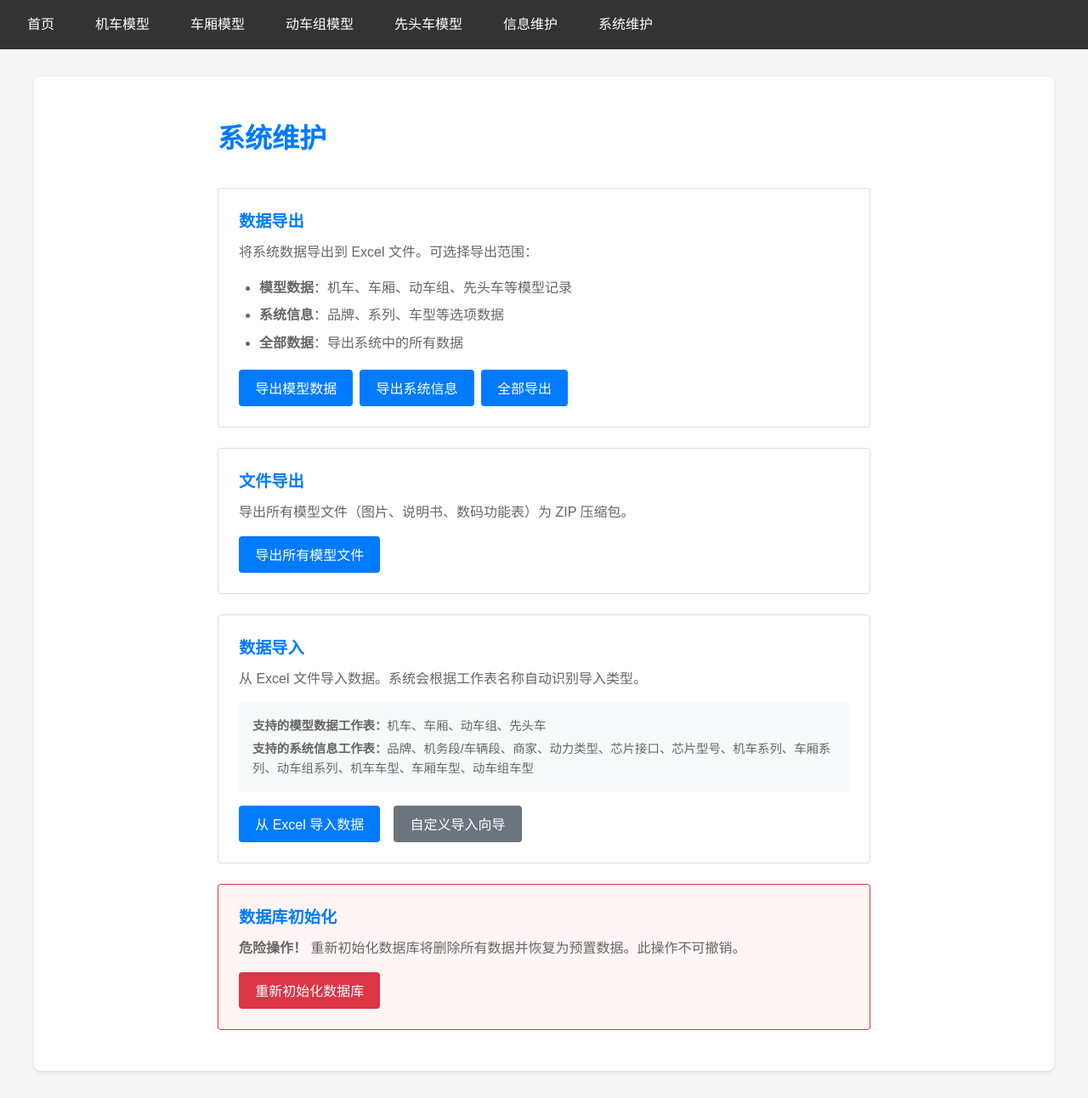
After one commit to plinux/TrainModelManager, a Flask app: page /system in a window 1280 px wide. The commit adds this page. Shown: the whole page at 85% size. Run offline with Flask 3, Linux system fonts and the light colour scheme; some libraries are stand-ins or nearby versions.

Commit message:
[Feature] System maintenance: import/export and database reset
- System page (model/system/all export, Excel import, database reset)
- Database reset via sys.executable subprocess + X-Confirm header
- Tests: system maintenance route

```diff
--- a/routes/__init__.py
+++ b/routes/__init__.py
@@ -7,6 +7,7 @@ from .trainset import trainset_bp
 from .locomotive_head import locomotive_head_bp
 from .options import options_bp
 from .excel_io import excel_io_bp
+from .system import system_bp
 def register_blueprints(app):
-  for bp in [main_bp, api_bp, locomotive_bp, auto_fill_bp, carriage_bp, trainset_bp, locomotive_head_bp, options_bp, excel_io_bp]:
+  for bp in [main_bp, api_bp, locomotive_bp, auto_fill_bp, carriage_bp, trainset_bp, locomotive_head_bp, options_bp, excel_io_bp, system_bp]:
     app.register_blueprint(bp)
--- /dev/null
+++ b/routes/system.py
@@ -0,0 +1,59 @@
+"""
+系统维护路由
+提供数据导入导出和数据库初始化功能
+"""
+from flask import Blueprint, render_template, redirect, url_for, jsonify, request
+from models import db, PowerType, Brand, Depot, Merchant, ChipInterface, ChipModel
+from models import LocomotiveSeries, LocomotiveModel, CarriageSeries, CarriageModel
+from models import TrainsetSeries, TrainsetModel
+import subprocess
+import sys
+import logging
+
+logger = logging.getLogger(__name__)
+
+system_bp = Blueprint('system', __name__)
+
+
+@system_bp.route('/system')
+def system():
+    """系统维护页面"""
+    return render_template('system.html')
+
+
+@system_bp.route('/system/reinit', methods=['POST'])
+def reinit_database():
+    """重新初始化数据库（需二次确认头，防误触）"""
+    if request.headers.get('X-Confirm') != 'REINIT':
+        return jsonify({'success': False, 'error': '需要二次确认（请求头 X-Confirm: REINIT）'}), 400
+    try:
+        # 删除所有数据（按外键依赖顺序）
+        from models import CarriageItem, Locomotive, CarriageSet, Trainset, LocomotiveHead
+        CarriageItem.query.delete()
+        Locomotive.query.delete()
+        CarriageSet.query.delete()
+        Trainset.query.delete()
+        LocomotiveHead.query.delete()
+        LocomotiveModel.query.delete()
+        TrainsetModel.query.delete()
+        CarriageModel.query.delete()
+        LocomotiveSeries.query.delete()
+        CarriageSeries.query.delete()
+        TrainsetSeries.query.delete()
+        ChipModel.query.delete()
+        ChipInterface.query.delete()
+        Depot.query.delete()
+        Merchant.query.delete()
+        Brand.query.delete()
+        PowerType.query.delete()
+        db.session.commit()
+
+        # 运行初始化脚本（用当前解释器，避免 venv 环境下裸 python 找不到依赖）
+        subprocess.run([sys.executable, 'init_db.py'], check=True)
+
+        logger.info("Database reinitialized successfully")
+        return jsonify({'success': True, 'message': '数据库重新初始化成功'})
+    except Exception as e:
+        db.session.rollback()
+        logger.error(f"Error reinitializing database: {e}")
+        return jsonify({'success': False, 'error': str(e)}), 500
--- /dev/null
+++ b/static/js/system.js
@@ -0,0 +1,391 @@
+/**
+ * 系统维护页面 JavaScript
+ */
+(function() {
+  'use strict';
+
+  // DOM 元素
+  const btnExportModels = document.getElementById('btn-export-models');
+  const btnExportSystem = document.getElementById('btn-export-system');
+  const btnExportAll = document.getElementById('btn-export-all');
+  const btnExportFiles = document.getElementById('btn-export-files');
+  const btnImport = document.getElementById('btn-import');
+  const importFile = document.getElementById('import-file');
+  const importFilename = document.getElementById('import-filename');
+  const btnReinit = document.getElementById('btn-reinit');
+  const confirmDialog = document.getElementById('confirm-dialog');
+  const confirmMessage = document.getElementById('confirm-message');
+  const btnCancel = document.getElementById('btn-cancel');
+  const btnConfirm = document.getElementById('btn-confirm');
+
+  // 冲突对话框元素
+  const conflictDialog = document.getElementById('conflict-dialog');
+  const conflictMessage = document.getElementById('conflict-message');
+  const btnConflictSkip = document.getElementById('btn-conflict-skip');
+  const btnConflictOverwrite = document.getElementById('btn-conflict-overwrite');
+
+  // 当前待确认的操作
+  let pendingAction = null;
+  // 冲突对话框相关
+  let pendingConflictFile = null;
+
+  /**
+   * 显示消息提示
+   */
+  function showMessage(message, isError) {
+    alert(isError ? '错误: ' + message : message);
+  }
+
+  /**
+   * 显示确认对话框
+   */
+  function showConfirmDialog(message, action) {
+    confirmMessage.textContent = message;
+    pendingAction = action;
+    confirmDialog.style.display = 'flex';
+  }
+
+  /**
+   * 隐藏确认对话框
+   */
+  function hideConfirmDialog() {
+    confirmDialog.style.display = 'none';
+    pendingAction = null;
+  }
+
+  /**
+   * 导出数据到 Excel
+   * @param {string} mode - 导出模式: 'models', 'system', 'all'
+   * @param {HTMLElement} button - 触发的按钮元素
+   */
+  function exportToExcel(mode, button) {
+    const originalText = button.textContent;
+    button.disabled = true;
+    button.textContent = '导出中...';
+
+    fetch('/api/export/excel?mode=' + mode)
+      .then(function(response) {
+        if (!response.ok) {
+          return response.json().then(function(data) {
+            throw new Error(data.error || '导出失败');
+          });
+        }
+        // 从响应头获取文件名
+        var contentDisposition = response.headers.get('Content-Disposition');
+        var filename = 'export.xlsx';
+        if (contentDisposition) {
+          var filenameMatch = contentDisposition.match(/filename\*?=['"]?(?:UTF-\d['"]*)?([^'";\s]+)['"]?;?/i);
+          if (filenameMatch && filenameMatch[1]) {
+            filename = decodeURIComponent(filenameMatch[1]);
+          }
+        }
+        return response.blob().then(function(blob) {
+          return { blob: blob, filename: filename };
+        });
+      })
+      .then(function(result) {
+        // 创建下载链接
+        var url = window.URL.createObjectURL(result.blob);
+        var a = document.createElement('a');
+        a.href = url;
+        a.download = result.filename;
+        document.body.appendChild(a);
+        a.click();
+        window.URL.revokeObjectURL(url);
+        document.body.removeChild(a);
+        showMessage('导出成功！');
+      })
+      .catch(function(error) {
+        showMessage(error.message, true);
+      })
+      .finally(function() {
+        button.disabled = false;
+        button.textContent = originalText;
+      });
+  }
+
+  /**
+   * 导出所有模型文件为 ZIP
+   * @param {HTMLElement} button - 触发的按钮元素
+   */
+  function exportAllFiles(button) {
+    const originalText = button.textContent;
+    button.disabled = true;
+    button.textContent = '打包中...';
+
+    fetch('/api/files/export-all')
+      .then(function(response) {
+        if (!response.ok) {
+          return response.json().then(function(data) {
+            throw new Error(data.error || '导出失败');
+          });
+        }
+        // 从响应头获取文件名
+        var contentDisposition = response.headers.get('Content-Disposition');
+        var filename = 'model_files.zip';
+        if (contentDisposition) {
+          var filenameMatch = contentDisposition.match(/filename\*?=['"]?(?:UTF-\d['"]*)?([^'";\s]+)['"]?;?/i);
+          if (filenameMatch && filenameMatch[1]) {
+            filename = decodeURIComponent(filenameMatch[1]);
+          }
+        }
+        return response.blob().then(function(blob) {
+          return { blob: blob, filename: filename };
+        });
+      })
+      .then(function(result) {
+        // 创建下载链接
+        var url = window.URL.createObjectURL(result.blob);
+        var a = document.createElement('a');
+        a.href = url;
+        a.download = result.filename;
+        document.body.appendChild(a);
+        a.click();
+        window.URL.revokeObjectURL(url);
+        document.body.removeChild(a);
+        showMessage('文件导出成功！');
+      })
+      .catch(function(error) {
+        showMessage(error.message, true);
+      })
+      .finally(function() {
+        button.disabled = false;
+        button.textContent = originalText;
+      });
+  }
+
+  /**
+   * 从 Excel 导入数据（带预检查）
+   */
+  function importFromExcel(file) {
+    btnImport.disabled = true;
+    btnImport.textContent = '检查中...';
+
+    // 先进行预检查
+    var formData = new FormData();
+    formData.append('file', file);
+    formData.append('mode', 'preview');
+
+    fetch('/api/import/excel', {
+      method: 'POST',
+      body: formData
+    })
+      .then(function(response) {
+        return response.json();
+      })
+      .then(function(data) {
+        if (data.success) {
+          if (data.has_conflicts) {
+            // 有冲突，显示确认对话框
+            showConflictDialog(file, data.conflicts, data.sheets);
+          } else {
+            // 无冲突，直接导入
+            doImport(file, 'skip');
+          }
+        } else {
+          throw new Error(data.error || '预检查失败');
+        }
+      })
+      .catch(function(error) {
+        showMessage(error.message, true);
+        btnImport.disabled = false;
+        btnImport.textContent = '从 Excel 导入数据';
+        importFile.value = '';
+        importFilename.textContent = '';
+      });
+  }
+
+  /**
+   * 显示冲突确认对话框
+   */
+  function showConflictDialog(file, conflicts, sheets) {
+    // 存储待处理的文件
+    pendingConflictFile = file;
+
+    // 构建冲突列表显示
+    var conflictList = conflicts.slice(0, 10).map(function(c) {
+      return c.message;
+    }).join('\n');
+    if (conflicts.length > 10) {
+      conflictList += '\n... 还有 ' + (conflicts.length - 10) + ' 条冲突';
+    }
+
+    // 构建消息内容
+    var message = '发现 ' + conflicts.length + ' 条数据冲突：\n' + conflictList;
+    message += '\n\n请选择处理方式：';
+
+    // 使用 textContent 安全设置文本内容
+    var preElement = document.createElement('pre');
+    preElement.textContent = message;
+
+    // 清空并添加内容
+    conflictMessage.innerHTML = '';
+    conflictMessage.appendChild(preElement);
+
+    // 显示自定义对话框
+    conflictDialog.style.display = 'flex';
+  }
+
+  /**
+   * 隐藏冲突对话框
+   */
+  function hideConflictDialog() {
+    conflictDialog.style.display = 'none';
+    pendingConflictFile = null;
+  }
+
+  /**
+   * 执行实际导入
+   */
+  function doImport(file, mode) {
+    btnImport.disabled = true;
+    btnImport.textContent = '导入中...';
+
+    var formData = new FormData();
+    formData.append('file', file);
+    formData.append('mode', mode);
+
+    fetch('/api/import/excel', {
+      method: 'POST',
+      body: formData
+    })
+      .then(function(response) {
+        return response.json();
+      })
+      .then(function(data) {
+        if (data.success) {
+          var message = '导入成功！';
+          if (data.summary && Object.keys(data.summary).length > 0) {
+            var parts = [];
+            for (var key in data.summary) {
+              parts.push(key + ': ' + data.summary[key] + ' 条');
+            }
+            message += '\n' + parts.join('，');
+          } else {
+            message += '\n没有找到可导入的数据（请检查工作表名称是否正确）';
+          }
+          showMessage(message);
+        } else {
+          throw new Error(data.error || '导入失败');
+        }
+      })
+      .catch(function(error) {
+        showMessage(error.message, true);
+      })
+      .finally(function() {
+        btnImport.disabled = false;
+        btnImport.textContent = '从 Excel 导入数据';
+        importFile.value = '';
+        importFilename.textContent = '';
+      });
+  }
+
+  /**
+   * 重新初始化数据库
+   */
+  function reinitDatabase() {
+    btnReinit.disabled = true;
+    btnReinit.textContent = '初始化中...';
+
+    fetch('/system/reinit', {
+      method: 'POST',
+      headers: { 'X-Confirm': 'REINIT' }
+    })
+      .then(function(response) {
+        return response.json();
+      })
+      .then(function(data) {
+        if (data.success) {
+          showMessage(data.message || '数据库重新初始化成功！');
+        } else {
+          throw new Error(data.error || '初始化失败');
+        }
+      })
+      .catch(function(error) {
+        showMessage(error.message, true);
+      })
+      .finally(function() {
+        btnReinit.disabled = false;
+        btnReinit.textContent = '重新初始化数据库';
+      });
+  }
+
+  // 事件绑定 - 导出按钮
+  btnExportModels.addEventListener('click', function() {
+    exportToExcel('models', btnExportModels);
+  });
+
+  btnExportSystem.addEventListener('click', function() {
+    exportToExcel('system', btnExportSystem);
+  });
+
+  btnExportAll.addEventListener('click', function() {
+    exportToExcel('all', btnExportAll);
+  });
+
+  // 事件绑定 - 文件导出
+  if (btnExportFiles) {
+    btnExportFiles.addEventListener('click', function() {
+      exportAllFiles(btnExportFiles);
+    });
+  }
+
+  // 事件绑定 - 导入
+  btnImport.addEventListener('click', function() {
+    importFile.click();
+  });
+
+  importFile.addEventListener('change', function() {
+    const file = importFile.files[0];
+    if (file) {
+      importFilename.textContent = file.name;
+      importFromExcel(file);
+    }
+  });
+
+  // 事件绑定 - 数据库初始化
+  btnReinit.addEventListener('click', function() {
+    showConfirmDialog(
+      '确定要重新初始化数据库吗？此操作将删除所有数据，且不可撤销！',
+      reinitDatabase
+    );
+  });
+
+  btnCancel.addEventListener('click', hideConfirmDialog);
+
+  btnConfirm.addEventListener('click', function() {
+    if (pendingAction) {
+      pendingAction();
+    }
+    hideConfirmDialog();
+  });
+
+  // 点击遮罩层关闭对话框
+  confirmDialog.addEventListener('click', function(e) {
+    if (e.target === confirmDialog) {
+      hideConfirmDialog();
+    }
+  });
+
+  // 冲突对话框事件绑定
+  btnConflictSkip.addEventListener('click', function() {
+    if (pendingConflictFile) {
+      doImport(pendingConflictFile, 'skip');
+    }
+    hideConflictDialog();
+  });
+
+  btnConflictOverwrite.addEventListener('click', function() {
+    if (pendingConflictFile) {
+      doImport(pendingConflictFile, 'overwrite');
+    }
+    hideConflictDialog();
+  });
+
+  // 点击遮罩层关闭冲突对话框
+  conflictDialog.addEventListener('click', function(e) {
+    if (e.target === conflictDialog) {
+      hideConflictDialog();
+    }
+  });
+})();
--- a/templates/base.html
+++ b/templates/base.html
@@ -15,6 +15,7 @@
     <li><a href="{{ url_for('trainset.trainset') }}">动车组模型</a></li>
     <li><a href="{{ url_for('locomotive_head.locomotive_head') }}">先头车模型</a></li>
     <li><a href="{{ url_for('options.options') }}">信息维护</a></li>
+    <li><a href="{{ url_for('system.system') }}">系统维护</a></li>
   </ul></nav>
   <main>{% block content %}{% endblock %}</main>
   <script src="{{ url_for('static', filename='js/core/modal.js') }}"></script>
--- /dev/null
+++ b/templates/system.html
@@ -0,0 +1,253 @@
+{% extends "base.html" %}
+
+{% block title %}系统维护 - 火车模型管理系统{% endblock %}
+
+{% block content %}
+<div class="system-page">
+  <h1>系统维护</h1>
+
+  <div class="system-sections">
+    <!-- 数据导出 -->
+    <section class="system-section">
+      <h2>数据导出</h2>
+      <p class="section-desc">将系统数据导出到 Excel 文件。可选择导出范围：</p>
+      <ul class="export-options">
+        <li><strong>模型数据</strong>：机车、车厢、动车组、先头车等模型记录</li>
+        <li><strong>系统信息</strong>：品牌、系列、车型等选项数据</li>
+        <li><strong>全部数据</strong>：导出系统中的所有数据</li>
+      </ul>
+      <div class="section-actions">
+        <div class="export-buttons">
+          <button type="button" class="btn btn-primary" id="btn-export-models">
+            导出模型数据
+          </button>
+          <button type="button" class="btn btn-primary" id="btn-export-system">
+            导出系统信息
+          </button>
+          <button type="button" class="btn btn-primary" id="btn-export-all">
+            全部导出
+          </button>
+        </div>
+      </div>
+    </section>
+
+    <!-- 文件导出 -->
+    <section class="system-section">
+      <h2>文件导出</h2>
+      <p class="section-desc">导出所有模型文件（图片、说明书、数码功能表）为 ZIP 压缩包。</p>
+      <div class="section-actions">
+        <div class="export-buttons">
+          <button type="button" class="btn btn-primary" id="btn-export-files">
+            导出所有模型文件
+          </button>
+        </div>
+      </div>
+    </section>
+
+    <!-- 数据导入 -->
+    <section class="system-section">
+      <h2>数据导入</h2>
+      <p class="section-desc">从 Excel 文件导入数据。系统会根据工作表名称自动识别导入类型。</p>
+      <div class="import-info">
+        <p><strong>支持的模型数据工作表：</strong>机车、车厢、动车组、先头车</p>
+        <p><strong>支持的系统信息工作表：</strong>品牌、机务段/车辆段、商家、动力类型、芯片接口、芯片型号、机车系列、车厢系列、动车组系列、机车车型、车厢车型、动车组车型</p>
+      </div>
+      <div class="section-actions">
+        <input type="file" id="import-file" accept=".xlsx,.xls" style="display: none;">
+        <button type="button" class="btn btn-primary" id="btn-import">
+          从 Excel 导入数据
+        </button>
+        <button type="button" class="btn btn-secondary" id="btn-custom-import">
+          自定义导入向导
+        </button>
+        <span id="import-filename" class="filename"></span>
+      </div>
+    </section>
+
+    <!-- 数据库初始化 -->
+    <section class="system-section danger-zone">
+      <h2>数据库初始化</h2>
+      <p class="section-desc">
+        <strong class="warning-text">危险操作！</strong>
+        重新初始化数据库将删除所有数据并恢复为预置数据。此操作不可撤销。
+      </p>
+      <div class="section-actions">
+        <button type="button" class="btn btn-danger" id="btn-reinit">
+          重新初始化数据库
+        </button>
+      </div>
+    </section>
+  </div>
+</div>
+
+<!-- 确认对话框 -->
+<div id="confirm-dialog" class="modal-overlay" style="display: none;">
+  <div class="modal-dialog">
+    <h3>确认操作</h3>
+    <p id="confirm-message"></p>
+    <div class="modal-actions">
+      <button type="button" class="btn btn-secondary" id="btn-cancel">取消</button>
+      <button type="button" class="btn btn-danger" id="btn-confirm">确认</button>
+    </div>
+  </div>
+</div>
+
+<!-- 冲突对话框 -->
+<div id="conflict-dialog" class="modal-overlay" style="display: none;">
+  <div class="modal-dialog conflict-dialog">
+    <h3>数据冲突</h3>
+    <p id="conflict-message"></p>
+    <div class="modal-actions">
+      <button type="button" class="btn btn-secondary" id="btn-conflict-skip">跳过冲突</button>
+      <button type="button" class="btn btn-primary" id="btn-conflict-overwrite">导入（覆盖）</button>
+    </div>
+  </div>
+</div>
+
+<!-- 自定义导入向导模态框 -->
+<div id="custom-import-modal" class="custom-import-overlay" style="display: none;">
+  <div class="custom-import-container">
+    <!-- 模态框头部 -->
+    <div class="custom-import-header">
+      <h2>自定义导入向导</h2>
+      <button type="button" class="modal-close" id="btn-custom-import-close" aria-label="关闭">&times;</button>
+    </div>
+
+    <!-- 步骤指示器 -->
+    <div class="custom-import-steps">
+      <div class="step-indicator" data-step="1">
+        <span class="step-number">1</span>
+        <span class="step-label">选择模板</span>
+      </div>
+      <div class="step-indicator" data-step="2">
+        <span class="step-number">2</span>
+        <span class="step-label">选择文件</span>
+      </div>
+      <div class="step-indicator" data-step="3">
+        <span class="step-number">3</span>
+        <span class="step-label">工作表映射</span>
+      </div>
+      <div class="step-indicator" data-step="4">
+        <span class="step-number">4</span>
+        <span class="step-label">列映射</span>
+      </div>
+      <div class="step-indicator" data-step="5">
+        <span class="step-number">5</span>
+        <span class="step-label">确认导入</span>
+      </div>
+    </div>
+
+    <!-- 内容区域 -->
+    <div class="custom-import-content">
+      <!-- 步骤1: 选择模板 -->
+      <div class="import-step" id="step-1-template">
+        <h3>选择导入模板</h3>
+        <p class="step-desc">模板可以保存常用的映射配置，方便下次快速导入。</p>
+        <div class="template-list" id="template-list">
+          <!-- 模板列表将由 JavaScript 动态生成 -->
+          <p class="no-templates" id="no-templates-msg">暂无保存的模板，请手动配置映射。</p>
+        </div>
+      </div>
+
+      <!-- 步骤2: 选择文件 -->
+      <div class="import-step" id="step-2-file" style="display: none;">
+        <h3>选择要导入的Excel文件</h3>
+        <div class="file-upload-area">
+          <input type="file" id="custom-import-file" accept=".xlsx,.xls">
+          <p class="file-hint">支持 .xlsx 和 .xls 格式</p>
+        </div>
+        <div id="file-preview" class="file-preview" style="display: none;">
+          <p><strong>已选择文件：</strong><span id="selected-filename"></span></p>
+          <p><strong>工作表数量：</strong><span id="sheet-count"></span></p>
+        </div>
+      </div>
+
+      <!-- 步骤3: 工作表映射 -->
+      <div class="import-step" id="step-3-sheet" style="display: none;">
+        <h3>映射Excel工作表到数据类型</h3>
+        <p class="step-desc">请将Excel中的工作表映射到系统支持的数据类型。</p>
+        <div class="sheet-mapping-container" id="sheet-mapping-container">
+          <!-- 工作表映射表格将由 JavaScript 动态生成 -->
+        </div>
+      </div>
+
+      <!-- 步骤4: 列映射 -->
+      <div class="import-step" id="step-4-column" style="display: none;">
+        <h3>映射Excel列到系统字段</h3>
+        <p class="step-desc">请为每个数据类型配置列映射关系。</p>
+        <div class="column-mapping-tabs" id="column-mapping-tabs">
+          <!-- 列映射标签页将由 JavaScript 动态生成 -->
+        </div>
+        <div class="column-mapping-container" id="column-mapping-container">
+          <!-- 列映射表格将由 JavaScript 动态生成 -->
+        </div>
+      </div>
+
+      <!-- 步骤5: 确认导入 -->
+      <div class="import-step" id="step-5-confirm" style="display: none;">
+        <h3>确认导入设置</h3>
+        <div class="import-summary-tabs" id="import-summary-tabs">
+          <!-- 预览标签页将由 JavaScript 动态生成 -->
+        </div>
+        <div class="import-summary" id="import-summary">
+          <!-- 导入摘要将由 JavaScript 动态生成 -->
+        </div>
+        <div class="save-template-option">
+          <h4>保存模板（可选）</h4>
+          <label class="radio-label">
+            <input type="radio" name="save-template-mode" value="none" checked>
+            <span>不保存模板</span>
+          </label>
+          <label class="radio-label">
+            <input type="radio" name="save-template-mode" value="new">
+            <span>保存为新模板</span>
+          </label>
+          <div id="new-template-name-container" style="display: none; margin-left: var(--spacing-lg); margin-top: var(--spacing-xs);">
+            <input type="text" id="new-template-name" placeholder="输入新模板名称">
+          </div>
+          <label class="radio-label">
+            <input type="radio" name="save-template-mode" value="update">
+            <span>更新现有模板</span>
+          </label>
+          <div id="update-template-select-container" style="display: none; margin-left: var(--spacing-lg); margin-top: var(--spacing-xs);">
+            <select id="update-template-select">
+              <option value="">-- 选择模板 --</option>
+            </select>
+          </div>
+        </div>
+      </div>
+    </div>
+
+    <!-- 底部导航按钮 -->
+    <div class="custom-import-footer">
+      <div class="footer-left">
+        <button type="button" class="btn btn-secondary" id="btn-custom-import-cancel">
+          取消
+        </button>
+      </div>
+      <div class="footer-right">
+        <button type="button" class="btn btn-secondary" id="btn-custom-import-prev" style="display: none;">
+          上一步
+        </button>
+        <button type="button" class="btn btn-primary" id="btn-custom-import-next">
+          下一步
+        </button>
+        <button type="button" class="btn btn-success" id="btn-custom-import-finish" style="display: none;">
+          开始导入
+        </button>
+      </div>
+    </div>
+  </div>
+</div>
+{% endblock %}
+
+{% block scripts %}
+<script src="{{ url_for('static', filename='js/system.js') }}"></script>
+<!-- 自定义导入向导（已拆分为 6 个模块，按依赖顺序加载） -->
+<script src="{{ url_for('static', filename='js/import/wizard_core.js') }}"></script>
+<script src="{{ url_for('static', filename='js/import/utils.js') }}"></script>
+<script src="{{ url_for('static', filename='js/import/file_step.js') }}"></script>
+<script src="{{ url_for('static', filename='js/import/sheet_mapping.js') }}"></script>
+<script src="{{ url_for('static', filename='js/import/column_mapping.js') }}"></script>
+<script src="{{ url_for('static', filename='js/import/preview_step.js') }}"></script>
+{% endblock %}
```
Also changed, not shown: tests/test_routes.py (+8 -0 lines).
